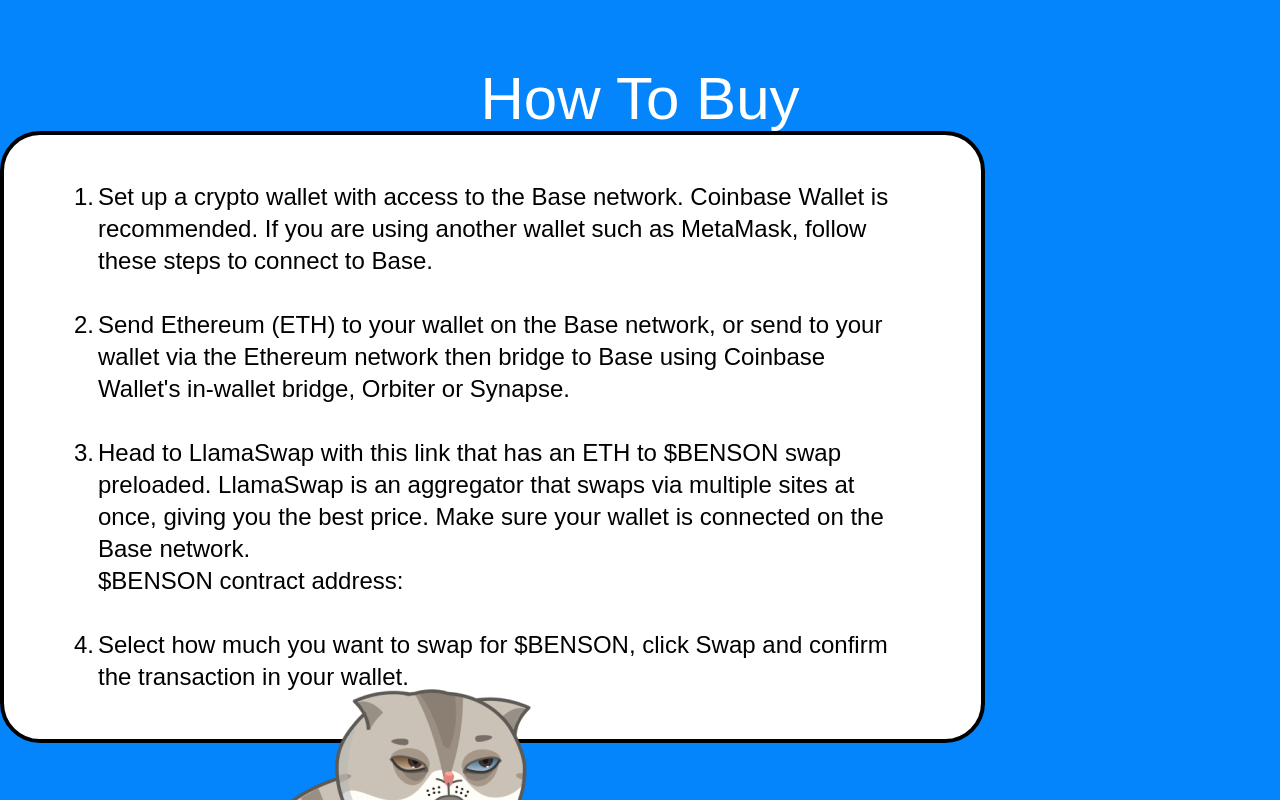
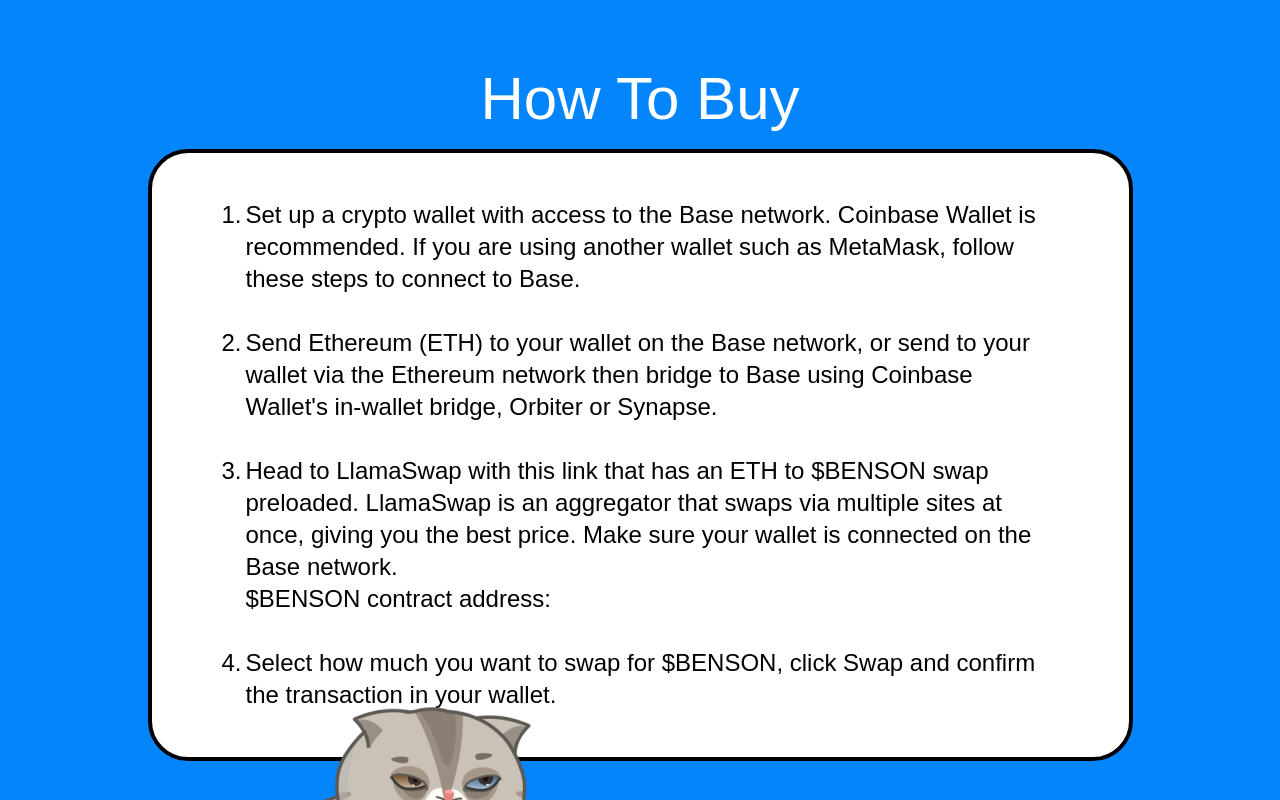
Before and after one commit to riajulpro/benson-rp, a Next.js app: page / in a window 1280 px wide. Shown: the part 2280-3080 px from the top of the page. Built offline with nearby package versions, Linux system fonts and the light colour scheme; a web font is replaced by a local one.

Commit message:
Fixing how to buy section center issue

```diff
--- a/src/components/ui/Buy.jsx
+++ b/src/components/ui/Buy.jsx
@@ -6,7 +6,7 @@
       <h1 className="text-[24px] lg:text-[60px] leading-[65px] text-white text-center">
         How To Buy
       </h1>
-      <div className="lg:m-0 max-w-[985px] mx-auto bg-white border-[4px] border-action p-5 lg:px-[70px] lg:py-[46px] mt-[18px] text-[24px] leading-[32px] rounded-[40px]">
+      <div className="max-w-[985px] mx-auto bg-white border-[4px] border-action p-5 lg:px-[70px] lg:py-[46px] mt-[18px] text-[24px] leading-[32px] rounded-[40px]">
         <div className="flex gap-1">
           <div>1.</div>
           <div>
```
